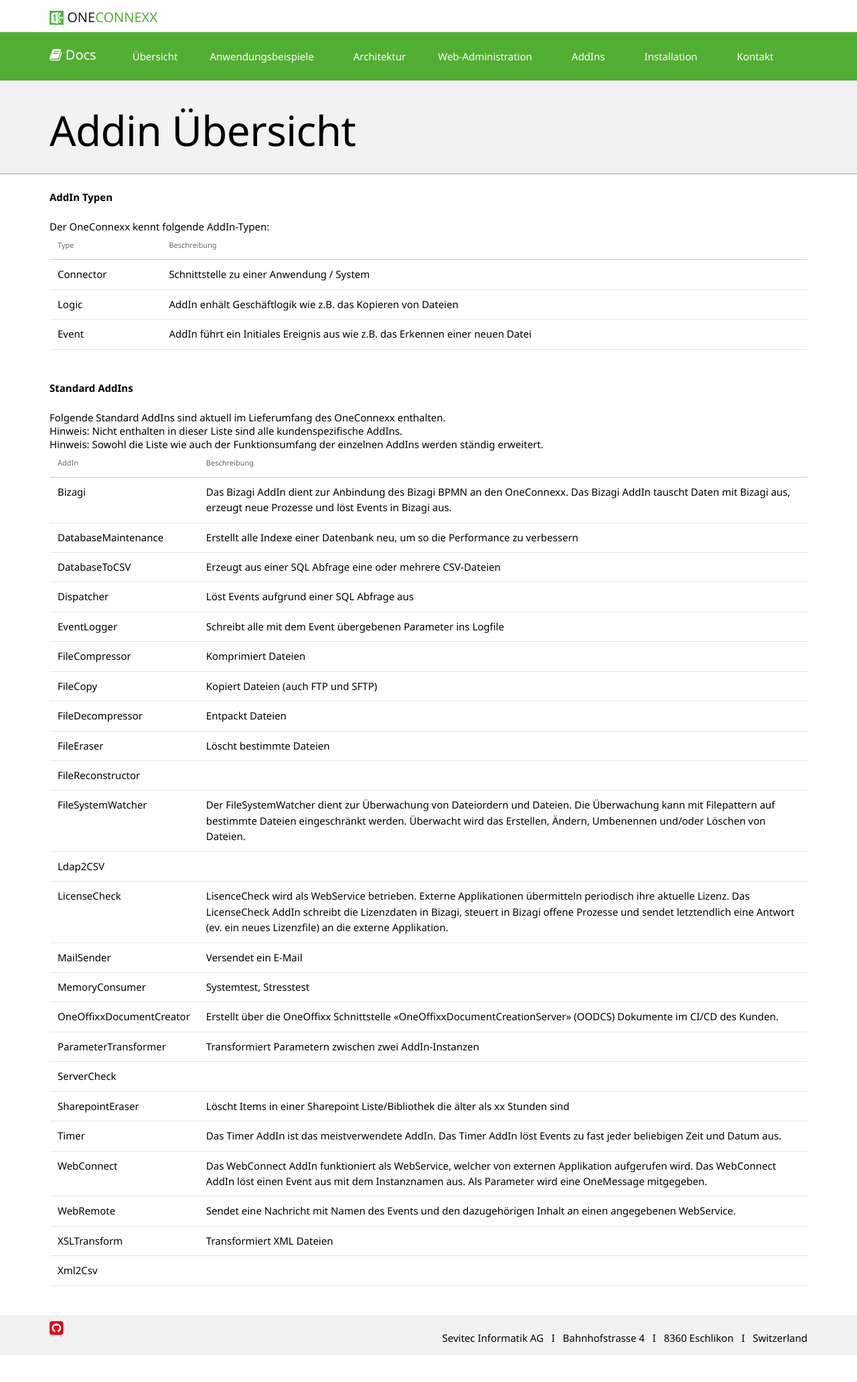
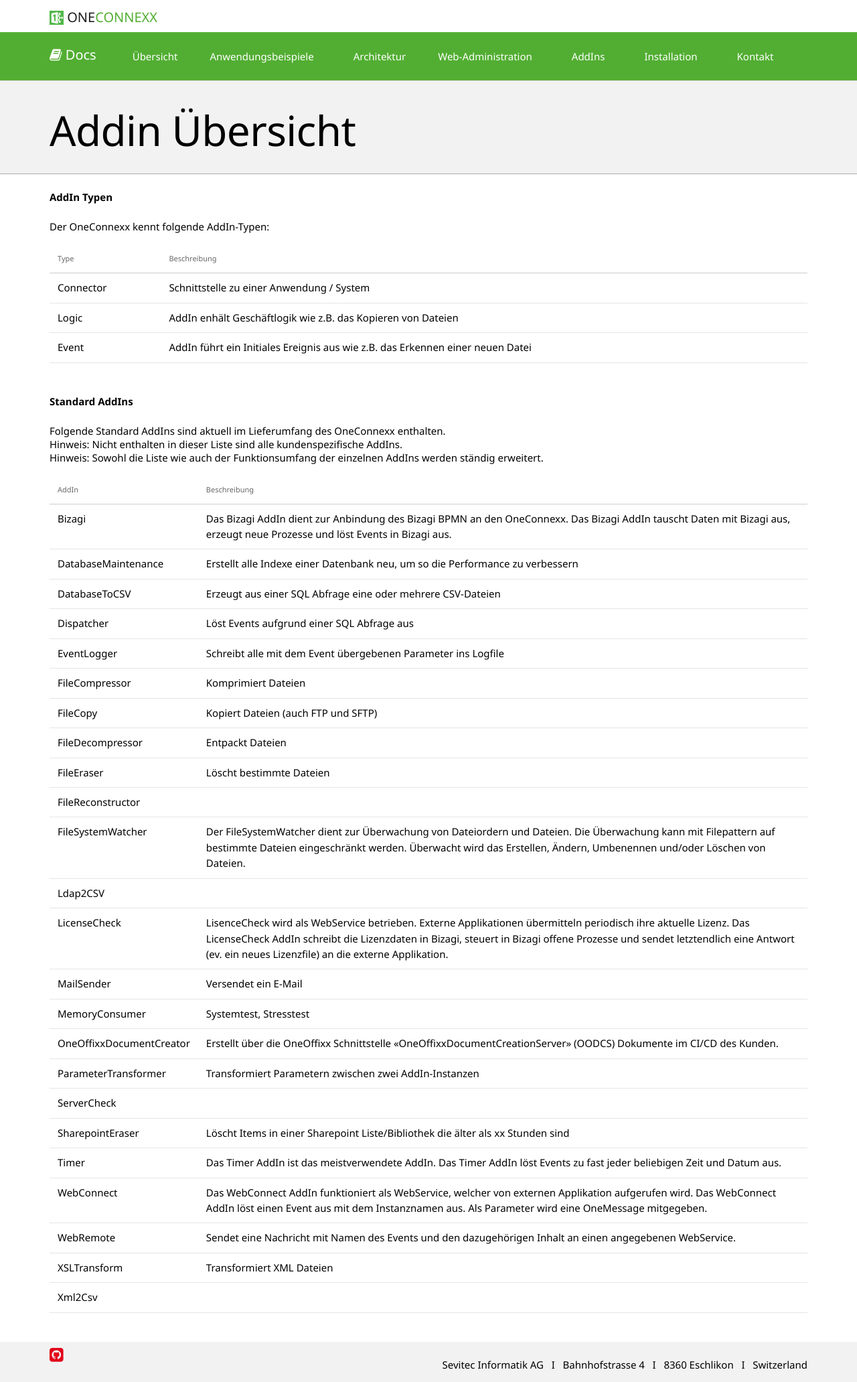
Before and after one commit to primesoft-group/oneconnexx-docs, a Jekyll site: the page built from _pages/addins/de/overview.md, in a window 1280 px wide. Shown: the whole page at 67% size. Built offline with Jekyll 4.4.1, drawn with Linux system fonts in a browser that asks for light colours; nearby versions of some CDN libraries; some web fonts are replaced; before the commit the page ends 2023 px from its top, so only the background shows below that.

Commit message:
Update overview.md

```diff
--- a/_pages/addins/de/overview.md
+++ b/_pages/addins/de/overview.md
@@ -6,8 +6,8 @@
 
 __AddIn Typen__
 
-Der OneConnexx kennt folgende AddIn-Typen:
-
+Der OneConnexx kennt folgende AddIn-Typen:<br />
+<br />
 
 
 {:.table .table-striped}
@@ -21,8 +21,8 @@
 
 Folgende Standard AddIns sind aktuell im Lieferumfang des OneConnexx enthalten.<br />
 Hinweis: Nicht enthalten in dieser Liste sind alle kundenspezifische AddIns.<br />
-Hinweis: Sowohl die Liste wie auch der Funktionsumfang der einzelnen AddIns werden ständig erweitert.
-
+Hinweis: Sowohl die Liste wie auch der Funktionsumfang der einzelnen AddIns werden ständig erweitert.<br />
+<br />
 
 
 {:.table .table-striped}
```
